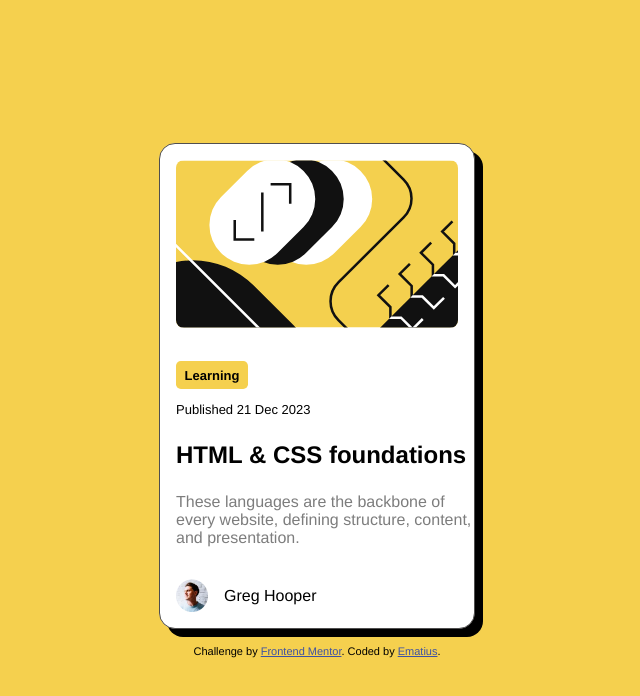
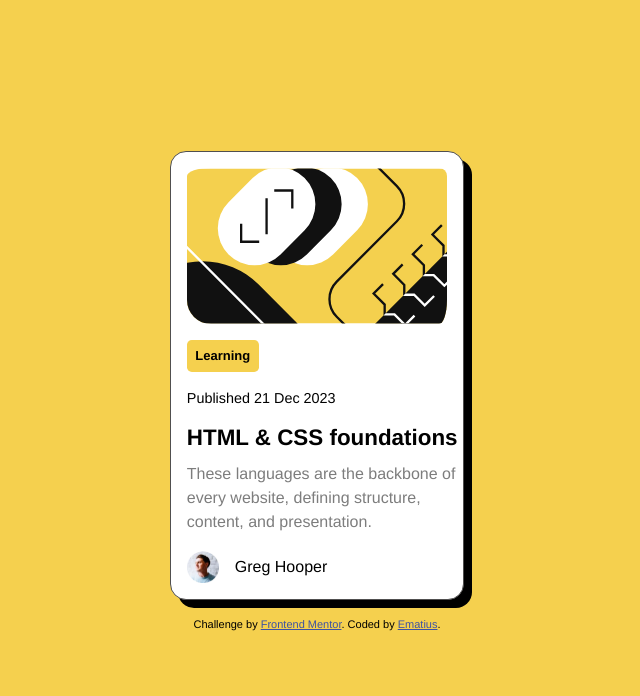
Before and after one commit to Ematius/blog-card-mentory, a plain HTML site: page index.html in a window 1280 px wide. Shown: the whole page, without its empty margins (323-963 px from the left). Drawn offline with Linux system fonts and the light colour scheme.

Commit message:
last commit

```diff
--- /dev/null
+++ b/CSS/reset.css
@@ -0,0 +1,47 @@
+/* 1. Use a more-intuitive box-sizing model */
+*, *::before, *::after {
+  box-sizing: border-box;
+}
+
+/* 2. Remove default margin */
+* {
+  margin: 0;
+}
+
+body {
+  /* 3. Add accessible line-height */
+  line-height: 1.5;
+  /* 4. Improve text rendering */
+  -webkit-font-smoothing: antialiased;
+}
+
+/* 5. Improve media defaults */
+img, picture, video, canvas, svg {
+  display: block;
+  max-width: 100%;
+}
+
+/* 6. Inherit fonts for form controls */
+input, button, textarea, select {
+  font: inherit;
+}
+
+/* 7. Avoid text overflows */
+p, h1, h2, h3, h4, h5, h6 {
+  overflow-wrap: break-word;
+}
+
+/* 8. Improve line wrapping */
+p {
+  text-wrap: pretty;
+}
+h1, h2, h3, h4, h5, h6 {
+  text-wrap: balance;
+}
+
+/*
+  9. Create a root stacking context
+*/
+#root, #__next {
+  isolation: isolate;
+}
--- /dev/null
+++ b/CSS/style.css
@@ -0,0 +1,60 @@
+:root{
+    --font-primary: 'Figtree light',' Figtree-Italic-VariableFont_wght', 'Franklin Gothic Medium', 'Arial Narrow', Arial, sans-serif;
+    --font-primary: 'Figtree-VariableFont_wght', 'Franklin Gothic Medium', 'Arial Narrow', Arial, sans-serif;
+    --back-color: #F5D04E;
+    --border-color: #282A36;
+    --font-color: #7D7D7D;
+
+    --size-normal: 1rem;
+    --size-large: calc(var(--size-normal) + 0.2rem);
+    --size-small: calc(var(--size-normal) - 0.2rem);
+    --size-x-large: calc(var(--size-large) + 0.2rem);
+    --size-x-small: calc(var(--size-small) - 0.2rem);
+}
+
+*{
+    font-family: var(--font-primary);
+}
+
+.flex-container{
+    display: flex;
+    flex-direction: column;
+    justify-content: center;
+    align-items: center;
+    height: 100vh;
+    background-color: var(--back-color);
+
+
+}
+.section{
+    background-color: rgb(255, 255, 255);
+    border:#504f4f solid 0.1rem ;
+    border-radius: 1rem;
+    box-shadow: 0.5rem 0.5rem ;
+    height: 50%;
+    width: 30%;
+}
+
+section{
+        header{
+               img{
+                    border-radius: 2.2rem;
+                    display: flex;
+                    width: 100%;
+                    padding: 1.5rem;
+                    justify-content: center;
+                    }
+        }
+}
+
+
+article p:first-child{
+    background-color: #F5D04E;
+    width: 4.5rem;
+    padding: 0.4rem;
+    margin-left: 1rem;
+    font-weight: bolder;
+    font-size: small;
+    border-radius: 0.3rem;
+    text-align: center;
+    }
--- a/CSS/styles.css
+++ b/CSS/styles.css
@@ -13,9 +13,9 @@
 }
 
 *{
-    box-sizing: border-box;
     font-family: var(--font-primary);
 }
+
 
 body{
     min-width: 100vh;
@@ -26,9 +26,9 @@ body{
     align-items: center;
     height: 100vh;
 }
-article{
+section{
     background-color: rgb(255, 255, 255);
-    width: 25%;
+    width: 23%;
     height: auto;
     display: flex;
     flex-direction: column;
@@ -38,12 +38,12 @@ article{
 
 }
 
-article{
+section{
         header{
-
                img{
                     border-radius: 1.5rem;
-                    padding: 1rem;
+                    padding-top: 1rem;
+                    padding-right: 1rem;
                     width:100%;
                     height: auto;
                     }
@@ -54,28 +54,33 @@ article{
 section{
         padding-left: 1rem;
 }
-section p:first-child{
+article p:first-child{
     background-color: #F5D04E;
     width: 4.5rem;
     padding: 0.4rem;
+    margin-top: 1rem;
+    margin-bottom: 1rem;
     font-weight: bolder;
     font-size: small;
     border-radius: 0.3rem;
     text-align: center;
 }
-section p + p{
-    font-size: small;
+article p + p{
+    font-size: 0.9rem;
+    margin-bottom: 0.7rem;
 }
 h1{
-    font-size: 1.5rem;
+    font-size: 1.4rem;
 }
 h1:hover{
     color: #F5D04E;
     cursor: url(../assets/cursor.cur), pointer;
 }
 
-section p:last-child{
+article p:last-child{
         color: var(--font-color);
+        padding-top: 0.5rem;
+        font-size: ;
 }
 
 footer{
@@ -83,7 +88,7 @@ footer{
     align-items: center;
             img{
                 height: 50%;
-                padding: 0 1rem;
+                padding-right: 1rem;
             }
 }
 div{
--- a/index.html
+++ b/index.html
@@ -3,9 +3,9 @@
 <head>
   <meta charset="UTF-8">
   <meta name="viewport" content="width=device-width, initial-scale=1.0"> <!-- displays site properly based on user's device -->
+  <link rel="stylesheet" href="CSS/reset.css">
   <link rel="stylesheet" href="CSS/styles.css">
   <link rel="icon" type="image/png" sizes="32x32" href="./assets/images/favicon-32x32.png">
-
   <title>Frontend Mentor | Blog preview card</title>
 
   <!-- Feel free to remove these styles or customise in your own stylesheet 👍 -->
@@ -15,19 +15,22 @@
   </style>
 </head>
 <body>
-  <article>
+  <section>
     <header>
       <img src="assets/images/illustration-article.svg" alt="imagen yelow, black and white">
     </header>
-    <section>
+    <article>
       <p>Learning</p>
       <p>Published 21 Dec 2023</p>
+    <!-- </article>
+    <article> -->
       <h1>HTML & CSS foundations</h1>
       <p>These languages are the backbone of every website, defining structure, content, and presentation.</p>
-    </section>
-    <footer><img src="assets/images/image-avatar.webp" alt="image of autor">Greg Hooper
+    </article>
+    <footer>
+      <img src="assets/images/image-avatar.webp" alt="image of autor">Greg Hooper
     </footer>
-  </article>
+  </section>
   <div class="attribution">
     Challenge by <a href="https://www.frontendmentor.io?ref=challenge" target="_blank">Frontend Mentor</a>.
     Coded by <a href="#">Ematius</a>.
```
